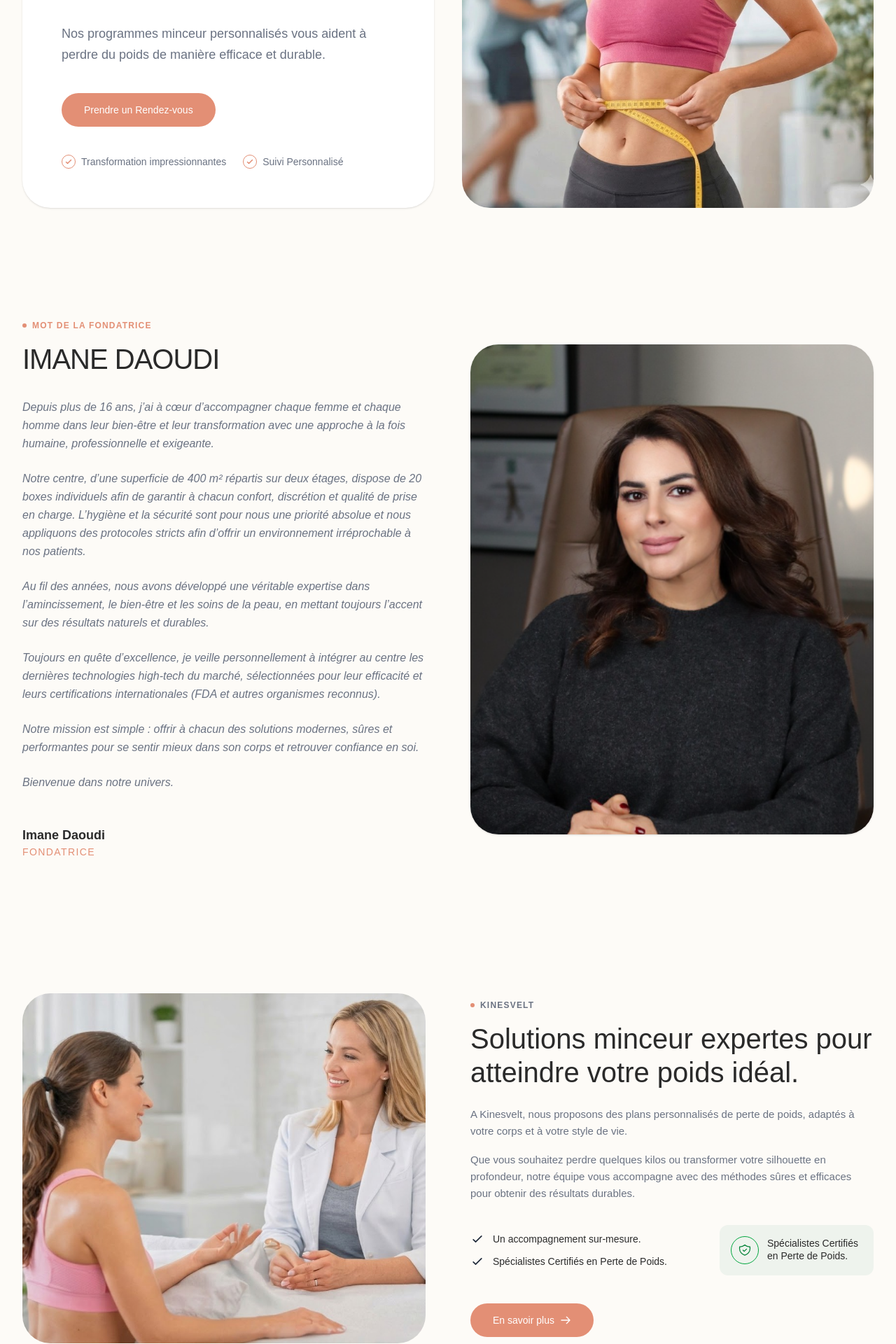
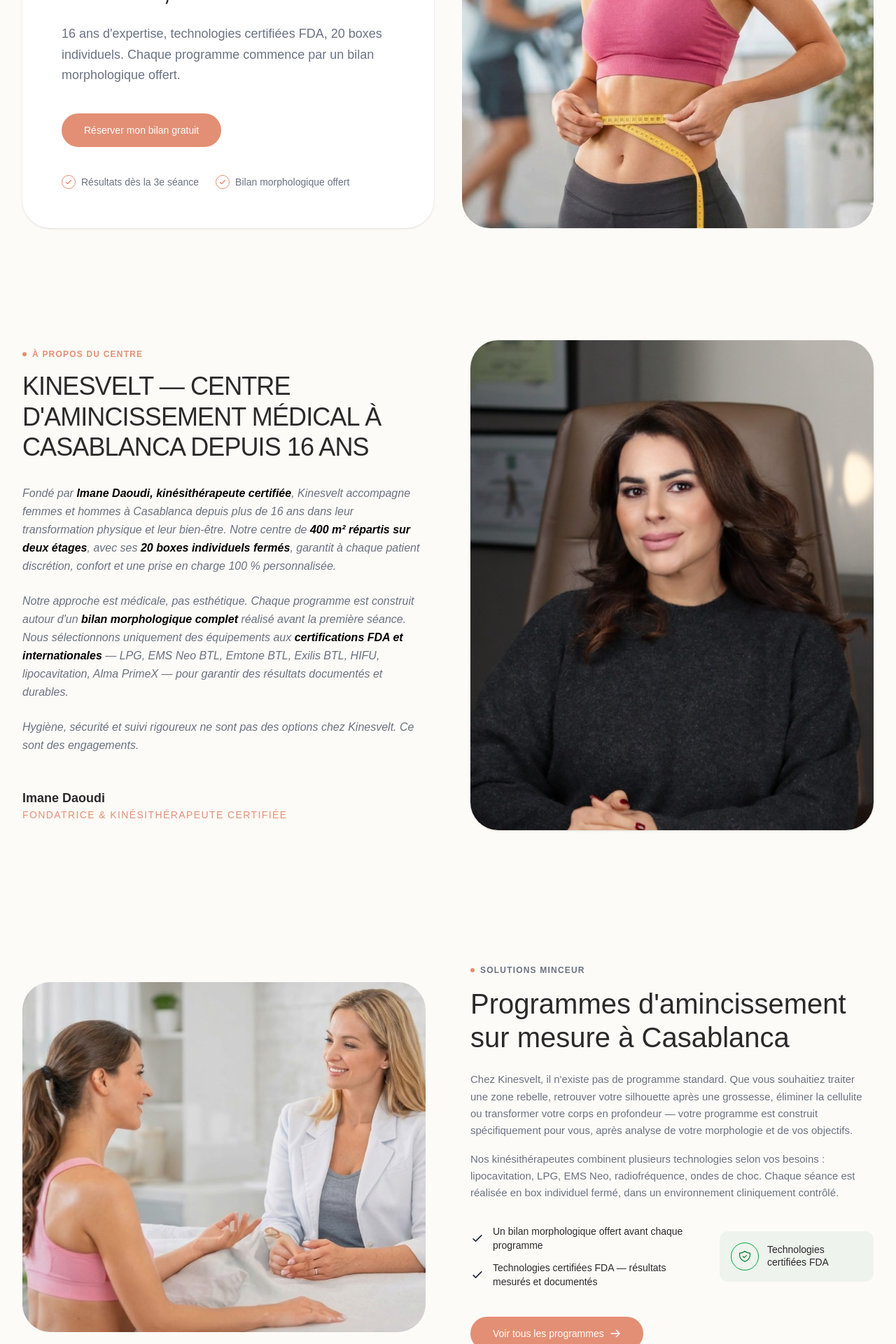
Before and after one commit to ranketgit/knisvelt, a Next.js app: page / in a window 1280 px wide. Shown: the part 420-2340 px from the top of the page at 70% size. Built offline with nearby package versions, Linux system fonts and the light colour scheme; no server answers.

Commit message:
renewing the homepage

```diff
--- a/app/components/ExpertSolutions.tsx
+++ b/app/components/ExpertSolutions.tsx
@@ -23,20 +23,20 @@ export default function ExpertSolutions() {
           <div className="flex items-center gap-2 mb-4">
             <span className="w-1.5 h-1.5 rounded-full bg-[#E38F75]"></span>
             <span className="text-gray-500 text-xs font-semibold tracking-widest uppercase">
-              Kinesvelt
+              Solutions Minceur
             </span>
           </div>
 
           <h2 className="text-3xl lg:text-[2.5rem] font-medium leading-[1.2] text-[#2A2A2A] mb-6">
-            Solutions minceur expertes pour atteindre votre poids idéal.
+            Programmes d'amincissement sur mesure à Casablanca
           </h2>
 
           <p className="text-gray-500 text-[15px] leading-relaxed mb-4">
-            A Kinesvelt, nous proposons des plans personnalisés de perte de poids, adaptés à votre corps et à votre style de vie.
+            Chez Kinesvelt, il n'existe pas de programme standard. Que vous souhaitiez traiter une zone rebelle, retrouver votre silhouette après une grossesse, éliminer la cellulite ou transformer votre corps en profondeur — votre programme est construit spécifiquement pour vous, après analyse de votre morphologie et de vos objectifs.
           </p>
 
           <p className="text-gray-500 text-[15px] leading-relaxed mb-8">
-            Que vous souhaitez perdre quelques kilos ou transformer votre silhouette en profondeur, notre équipe vous accompagne avec des méthodes sûres et efficaces pour obtenir des résultats durables.
+            Nos kinésithérapeutes combinent plusieurs technologies selon vos besoins : lipocavitation, LPG, EMS Neo, radiofréquence, ondes de choc. Chaque séance est réalisée en box individuel fermé, dans un environnement cliniquement contrôlé.
           </p>
 
           <div className="flex flex-col sm:flex-row gap-6 mb-10 items-start sm:items-center">
@@ -46,13 +46,13 @@ export default function ExpertSolutions() {
                 <svg className="w-5 h-5 text-gray-800 flex-shrink-0" fill="none" viewBox="0 0 24 24" stroke="currentColor">
                   <path strokeLinecap="round" strokeLinejoin="round" strokeWidth={2} d="M5 13l4 4L19 7" />
                 </svg>
-                <span className="text-[#2A2A2A] text-sm font-medium">Un accompagnement sur-mesure.</span>
+                <span className="text-[#2A2A2A] text-sm font-medium">Un bilan morphologique offert avant chaque programme</span>
               </li>
               <li className="flex items-center gap-3">
                 <svg className="w-5 h-5 text-gray-800 flex-shrink-0" fill="none" viewBox="0 0 24 24" stroke="currentColor">
                   <path strokeLinecap="round" strokeLinejoin="round" strokeWidth={2} d="M5 13l4 4L19 7" />
                 </svg>
-                <span className="text-[#2A2A2A] text-sm font-medium">Spécialistes Certifiés en Perte de Poids.</span>
+                <span className="text-[#2A2A2A] text-sm font-medium">Technologies certifiées FDA — résultats mesurés et documentés</span>
               </li>
             </ul>
 
@@ -63,17 +63,17 @@ export default function ExpertSolutions() {
                   <path strokeLinecap="round" strokeLinejoin="round" strokeWidth={1.5} d="M9 12l2 2 4-4m5.618-4.016A11.955 11.955 0 0112 2.944a11.955 11.955 0 01-8.618 3.04A12.02 12.02 0 003 9c0 5.591 3.824 10.29 9 11.622 5.176-1.332 9-6.03 9-11.622 0-1.042-.133-2.052-.382-3.016z" />
                 </svg>
               </div>
-              <span className="text-sm font-medium text-[#2A2A2A] leading-tight">Spécialistes Certifiés en Perte de Poids.</span>
+              <span className="text-sm font-medium text-[#2A2A2A] leading-tight">Technologies certifiées FDA</span>
             </div>
           </div>
 
           <div>
-            <Link href='/prestations' className="bg-[#E38F75] hover:bg-[#d47b60] transition-colors text-white px-8 py-3.5 rounded-full font-medium text-sm inline-flex items-center gap-2">
-              En savoir plus
+            <Link href='/prestations/corps' className="bg-[#E38F75] hover:bg-[#d47b60] transition-colors text-white px-8 py-3.5 rounded-full font-medium text-sm inline-flex items-center gap-2">
+              Voir tous les programmes
               <svg className="w-4 h-4" fill="none" viewBox="0 0 24 24" stroke="currentColor">
                 <path strokeLinecap="round" strokeLinejoin="round" strokeWidth={2} d="M14 5l7 7m0 0l-7 7m7-7H3" />
               </svg>
-            </Link >
+            </Link>
           </div>
 
         </div>
--- /dev/null
+++ b/app/components/Faq.tsx
@@ -0,0 +1,107 @@
+'use client';
+
+import { useState } from "react";
+
+export default function FAQ() {
+  const [activeIndex, setActiveIndex] = useState<number | null>(0);
+
+  const toggleAccordion = (index: number) => {
+    setActiveIndex(activeIndex === index ? null : index);
+  };
+
+  const faqs = [
+    {
+      question: "Combien de séances faut-il pour voir des résultats ?",
+      answer: "Les premiers résultats — perte de centimètres, peau plus ferme — sont visibles dès la 3e ou 4e séance selon la technique utilisée. Un programme complet comprend entre 8 et 12 séances. Votre bilan initial permet de définir le nombre exact et le rythme adapté à votre situation."
+    },
+    {
+      question: "Les soins d'amincissement sont-ils douloureux ?",
+      answer: "Non. Toutes les techniques proposées chez Kinesvelt sont non invasives. Certains patients ressentent une légère chaleur pendant la radiofréquence ou une sensation de pression pendant la lipocavitation — aucune douleur, aucune anesthésie, aucune éviction sociale."
+    },
+    {
+      question: "Le centre reçoit-il les hommes ?",
+      answer: "Oui. Kinesvelt accueille femmes et hommes pour tous les programmes corps, soins visage et équipements. Chaque séance se déroule en box individuel fermé pour une discrétion totale."
+    },
+    {
+      question: "Où est situé le centre Kinesvelt à Casablanca ?",
+      answer: "Le centre est situé Résidence Al Andalous, quartier Californie, Casablanca. Nous recevons du lundi au vendredi de 9h à 19h30. Vous pouvez réserver en ligne ou appeler le 05 22 21 73 91."
+    },
+    {
+      question: "Comment se déroule le bilan morphologique offert ?",
+      answer: "Le bilan dure 20 à 30 minutes. Notre kinésithérapeute analyse votre morphologie, comprend vos antécédents et objectifs, puis vous propose un programme précis avec les techniques adaptées et le nombre de séances recommandé. Le bilan est entièrement gratuit et sans obligation de traitement."
+    }
+  ];
+
+  return (
+    <section className="bg-white py-16 lg:py-24">
+      <div className="max-w-4xl mx-auto px-4 sm:px-6 lg:px-8">
+
+        {/* Section Header */}
+        <div className="flex flex-col items-center text-center mb-16">
+          <div className="flex items-center gap-2 mb-4">
+            <span className="w-1.5 h-1.5 rounded-full bg-[#E38F75]"></span>
+            <span className="text-[#E38F75] text-xs font-semibold tracking-widest uppercase">
+              FAQ
+            </span>
+          </div>
+          <h2 className="text-3xl lg:text-[2.5rem] font-medium leading-[1.2] text-[#2A2A2A]">
+            Questions fréquentes — centre d'amincissement à Casablanca
+          </h2>
+        </div>
+
+        {/* FAQ Accordion */}
+        <div className="space-y-4">
+          {faqs.map((faq, index) => {
+            const isOpen = activeIndex === index;
+
+            return (
+              <div
+                key={index}
+                className={`border rounded-2xl overflow-hidden transition-colors duration-300 ${
+                  isOpen ? "border-[#E38F75] bg-[#FAF8F7]" : "border-gray-100 bg-white hover:border-gray-200"
+                }`}
+              >
+                <button
+                  onClick={() => toggleAccordion(index)}
+                  className="w-full text-left px-6 py-5 flex items-center justify-between gap-4 focus:outline-none"
+                  aria-expanded={isOpen}
+                >
+                  <h3 className={`text-lg font-medium transition-colors ${isOpen ? "text-[#E38F75]" : "text-[#2A2A2A]"}`}>
+                    {faq.question}
+                  </h3>
+
+                  {/* Plus / Minus Icon */}
+                  <div className={`flex-shrink-0 w-8 h-8 rounded-full flex items-center justify-center transition-transform duration-300 ${isOpen ? "bg-[#E38F75] rotate-180" : "bg-[#EEF3ED]"}`}>
+                    {isOpen ? (
+                      <svg className="w-4 h-4 text-white" fill="none" viewBox="0 0 24 24" stroke="currentColor">
+                        <path strokeLinecap="round" strokeLinejoin="round" strokeWidth={2} d="M20 12H4" />
+                      </svg>
+                    ) : (
+                      <svg className="w-4 h-4 text-[#2A2A2A]" fill="none" viewBox="0 0 24 24" stroke="currentColor">
+                        <path strokeLinecap="round" strokeLinejoin="round" strokeWidth={2} d="M12 4v16m8-8H4" />
+                      </svg>
+                    )}
+                  </div>
+                </button>
+
+                {/* Answer Content */}
+                <div
+                  className={`grid transition-all duration-300 ease-in-out ${
+                    isOpen ? "grid-rows-[1fr] opacity-100" : "grid-rows-[0fr] opacity-0"
+                  }`}
+                >
+                  <div className="overflow-hidden">
+                    <div className="px-6 pb-6 text-gray-500 text-[15px] leading-relaxed">
+                      {faq.answer}
+                    </div>
+                  </div>
+                </div>
+              </div>
+            );
+          })}
+        </div>
+
+      </div>
+    </section>
+  );
+}
--- a/app/components/Hero.tsx
+++ b/app/components/Hero.tsx
@@ -13,16 +13,16 @@ export default function Hero() {
           </div>
 
           <h1 className="text-4xl lg:text-[2.75rem] font-medium leading-[1.15] text-[#2A2A2A] mb-6">
-            Reprenez le contrôle de votre silhouette et atteignez votre poids idéal!
+            Votre centre d'amincissement à Casablanca — résultats visibles, sur mesure
           </h1>
 
           <p className="text-gray-500 text-lg leading-relaxed mb-10 max-w-lg">
-            Nos programmes minceur personnalisés vous aident à perdre du poids de manière efficace et durable.
+            16 ans d'expertise, technologies certifiées FDA, 20 boxes individuels. Chaque programme commence par un bilan morphologique offert.
           </p>
 
           <div className="flex flex-wrap items-center gap-4 mb-10">
             <a href="/contact" className="bg-[#E38F75] hover:bg-[#d47b60] transition-colors text-white px-8 py-3.5 rounded-full font-medium text-sm">
-              Prendre un Rendez-vous
+              Réserver mon bilan gratuit
             </a>
 
           </div>
@@ -34,7 +34,7 @@ export default function Hero() {
                   <path strokeLinecap="round" strokeLinejoin="round" strokeWidth={3} d="M5 13l4 4L19 7" />
                 </svg>
               </div>
-              <span className="text-sm text-gray-500 font-medium">Transformation impressionnantes</span>
+              <span className="text-sm text-gray-500 font-medium">Résultats dès la 3e séance</span>
             </div>
 
             <div className="flex items-center gap-2">
@@ -43,7 +43,7 @@ export default function Hero() {
                   <path strokeLinecap="round" strokeLinejoin="round" strokeWidth={3} d="M5 13l4 4L19 7" />
                 </svg>
               </div>
-              <span className="text-sm text-gray-500 font-medium">Suivi Personnalisé</span>
+              <span className="text-sm text-gray-500 font-medium">Bilan morphologique offert</span>
             </div>
           </div>
         </div>
--- a/app/components/Onwer.tsx
+++ b/app/components/Onwer.tsx
@@ -10,39 +10,31 @@ export default function OwnerExpertise() {
           <div className="flex items-center gap-2 mb-4">
             <span className="w-1.5 h-1.5 rounded-full bg-[#E38F75]"></span>
             <span className="text-[#E38F75] text-xs font-semibold tracking-widest uppercase">
-              Mot de la fondatrice
+             À propos du centre
             </span>
           </div>
 
-          <h2 className="text-3xl lg:text-[2.5rem] font-medium leading-[1.2] text-[#2A2A2A] mb-8 uppercase tracking-tight">
-            Imane Daoudi
+          <h2 className="text-3xl lg:text-4xl font-medium leading-[1.2] text-[#2A2A2A] mb-8 uppercase tracking-tight">
+            Kinesvelt — centre d'amincissement médical à Casablanca depuis 16 ans
           </h2>
 
           {/* Main Talking Section in Italic */}
           <div className="space-y-6 text-gray-500 text-[16px] leading-relaxed italic">
             <p>
-              Depuis plus de 16 ans, j’ai à cœur d’accompagner chaque femme et chaque homme dans leur bien-être et leur transformation avec une approche à la fois humaine, professionnelle et exigeante.
+             Fondé par <span className="font-bold text-black">Imane Daoudi, kinésithérapeute certifiée</span>, Kinesvelt accompagne femmes et hommes à Casablanca depuis plus de 16 ans dans leur transformation physique et leur bien-être. Notre centre de <span className="font-bold text-black">400 m² répartis sur deux étages</span>, avec ses <span className="font-bold text-black">20 boxes individuels fermés</span>, garantit à chaque patient discrétion, confort et une prise en charge 100 % personnalisée.
             </p>
             <p>
-              Notre centre, d’une superficie de 400 m² répartis sur deux étages, dispose de 20 boxes individuels afin de garantir à chacun confort, discrétion et qualité de prise en charge. L’hygiène et la sécurité sont pour nous une priorité absolue et nous appliquons des protocoles stricts afin d’offrir un environnement irréprochable à nos patients.
+              Notre approche est médicale, pas esthétique. Chaque programme est construit autour d'un <span className="font-bold text-black">bilan morphologique complet</span> réalisé avant la première séance. Nous sélectionnons uniquement des équipements aux <span className="font-bold text-black">certifications FDA et internationales</span> — LPG, EMS Neo BTL, Emtone BTL, Exilis BTL, HIFU, lipocavitation, Alma PrimeX — pour garantir des résultats documentés et durables.
             </p>
             <p>
-              Au fil des années, nous avons développé une véritable expertise dans l’amincissement, le bien-être et les soins de la peau, en mettant toujours l’accent sur des résultats naturels et durables.
+             Hygiène, sécurité et suivi rigoureux ne sont pas des options chez Kinesvelt. Ce sont des engagements.
             </p>
-            <p>
-              Toujours en quête d’excellence, je veille personnellement à intégrer au centre les dernières technologies high-tech du marché, sélectionnées pour leur efficacité et leurs certifications internationales (FDA et autres organismes reconnus).
-            </p>
-            <p>
-              Notre mission est simple : offrir à chacun des solutions modernes, sûres et performantes pour se sentir mieux dans son corps et retrouver confiance en soi.
-            </p>
-            <p>
-              Bienvenue dans notre univers.
-            </p>
+
           </div>
 
           <div className="mt-12">
             <p className="font-semibold text-[#2A2A2A] text-lg">Imane Daoudi</p>
-            <p className="text-[#E38F75] text-sm uppercase font-medium tracking-widest">Fondatrice</p>
+            <p className="text-[#E38F75] text-sm uppercase font-medium tracking-widest">Fondatrice & Kinésithérapeute certifiée</p>
           </div>
         </div>
 
--- a/app/components/Technologies.tsx
+++ b/app/components/Technologies.tsx
@@ -6,49 +6,49 @@ export default function Technologies() {
     // PREMIUM MACHINES FIRST
     {
       name: "LPG",
-      action: "Bodycontouring et remodelage global de la silhouette.",
+      action: "Le standard mondial du remodelage corporel. Palper-rouler mécanique pour éliminer la cellulite, drainer et raffermir la peau en profondeur.",
       link: "/equipements/lpg",
       img: "/lpg.jpeg",
       premium: true
     },
     {
       name: "Emtone – BTL",
-      action: "Technologie révolutionnaire pour traiter tous les types de cellulite.",
+      action: "Combine radiofréquence et ondes de pression pour traiter les 4 types de cellulite simultanément. Certifié FDA.",
       link: "/equipements/emtone-btl",
       img: "/emtone.jpeg",
       premium: true
     },
     {
       name: "Exilis – BTL",
-      action: "Combinaison radiofréquence et ultrasons pour le raffermissement.",
+      action: "Radiofréquence et ultrasons combinés pour raffermir la peau du visage et du corps. Résultats progressifs sur 3 à 6 mois. Certifié FDA.",
       link: "/equipements/exilis-btl",
       img: "/exilis.jpeg",
       premium: true
     },
     {
       name: "T-Care Slim",
-      action: "Stimulation cellulaire profonde par radiofréquence capacitive.",
+      action: "Radiofréquence capacitive pour stimuler le métabolisme cellulaire et réduire la graisse localisée en profondeur.",
       link: "/equipements/t-care-slim",
       img: "/tcare.jpeg",
       premium: true
     },
     {
       name: "Alma PrimeX",
-      action: "Technologie premium de radiofréquence pour réduire les graisses.",
+      action: "Technologie premium multi-applications : réduit les graisses, raffermit la peau et améliore la texture cutanée. Corps et visage.",
       link: "/equipements/alma-primex-corps",
-      img: "/new-services/21.jpg", // Replace with correct image path if needed
+      img: "/new-services/21.jpg",
       premium: true
     },
     {
-      name: "EMS NEO BTL",
-      action: "Renforcement musculaire et réduction de graisse par HIFEM+.",
+      name: "EMS Neo BTL",
+      action: "20 000 contractions musculaires par séance. Renforce la sangle abdominale et brûle la graisse en parallèle. Certifié FDA.",
       link: "/equipements/ems-neo-btl",
       img: "/ems-neo.jpg",
       premium: true
     },
     {
       name: "VelaShape III",
-      action: "Solution n°1 pour la cellulite et la réduction de circonférence.",
+      action: "Solution certifiée FDA n°1 contre la cellulite : combine infrarouge, radiofréquence et aspiration pour réduire la peau d'orange.",
       link: "/equipements/velashape-3",
       img: "/vela.jpg",
       premium: true
@@ -57,49 +57,49 @@ export default function Technologies() {
     // STANDARD MACHINES
     {
       name: "Radiofréquence",
-      action: "Technologie avancée de raffermissement et régénération cutanée.",
+      action: "Raffermissement et régénération cutanée par chaleur contrôlée. Stimule la production de collagène en profondeur.",
       link: "/equipements/radiofrequence",
       img: "/radio.jpeg"
     },
     {
       name: "Lipocavitation",
-      action: "Technologie avancée de réduction de la graisse localisée.",
+      action: "Ultrasons de basse fréquence pour désintégrer les cellules graisseuses dans les zones ciblées. Non invasif, sans douleur.",
       link: "/equipements/lipocavitation",
       img: "/lipo.jpeg"
     },
     {
       name: "Ondes de choc X-Wave",
-      action: "Stimulation mécanique profonde et restructuration tissulaire.",
+      action: "Stimulation mécanique profonde pour briser les fibres de cellulite compacte et restructurer les tissus.",
       link: "/equipements/ondes-de-choc",
       img: "/ondes.jpeg"
     },
     {
       name: "Pressothérapie",
-      action: "Technologie avancée de drainage et stimulation circulatoire.",
+      action: "Drainage lymphatique par compression séquentielle. Élimine la rétention d'eau, réduit les gonflements et améliore la circulation.",
       link: "/equipements/pressotherapie",
       img: "/presto.jpeg"
     },
     {
-      name: "EMSculpt Haute Intensity",
-      action: "Renforcement musculaire et remodelage corporel.",
+      name: "EMSculpt",
+      action: "Électrostimulation haute intensité pour sculpter et tonifier sans effort physique. Idéal abdominaux et fessiers.",
       link: "/equipements/emsculpt",
       img: "/emscuplt.jpeg"
     },
     {
       name: "I-Lipo",
-      action: "Technologie laser lipolytique de dernière génération.",
+      action: "Laser lipolytique de dernière génération pour déstabiliser les cellules graisseuses et réduire les centimètres.",
       link: "/equipements/i-lipo",
       img: "/i-lipo.jpeg"
     },
     {
       name: "Endosphères",
-      action: "Micro-vibration compressive pour le drainage et remodelage avancé.",
+      action: "Micro-vibration compressive pour drainer, lisser la peau d'orange et remodeler les contours du corps.",
       link: "/equipements/endospheres",
       img: "/endospheres.jpeg"
     },
     {
-      name: "Madérothérapie & Métallo.",
-      action: "Remodelage corporel par instruments en bois et en métal.",
+      name: "Madérothérapie & Métallothérapie",
+      action: "Modelage corporel manuel par instruments en bois et en métal. Drainant, raffermissant et sculptant.",
       link: "/equipements/maderotherapie",
       img: "/maderotherapie.jpeg"
     }
@@ -117,8 +117,8 @@ export default function Technologies() {
               Nos Équipements
             </span>
           </div>
-          <h2 className="text-3xl lg:text-[2.5rem] font-medium leading-[1.2] text-[#2A2A2A] max-w-2xl">
-            Des technologies de pointe au service de votre corps
+          <h2 className="text-3xl lg:text-[2.5rem] font-medium leading-[1.2] text-[#2A2A2A] max-w-4xl">
+            Technologies certifiées FDA — les meilleurs équipements d'amincissement à Casablanca
           </h2>
         </div>
 
@@ -160,7 +160,7 @@ export default function Technologies() {
                   href={machine.link}
                   className="inline-flex items-center gap-2 text-sm font-semibold text-[#E38F75] hover:text-[#d47b60] transition-colors group"
                 >
-                  Découvrir la technologie
+                  Découvrir
                   <svg className="w-4 h-4 group-hover:translate-x-1 transition-transform" fill="none" viewBox="0 0 24 24" stroke="currentColor">
                     <path strokeLinecap="round" strokeLinejoin="round" strokeWidth={2} d="M14 5l7 7m0 0l-7 7m7-7H3" />
                   </svg>
--- a/app/layout.tsx
+++ b/app/layout.tsx
@@ -19,8 +19,8 @@ const SITE_URL = process.env.NEXT_PUBLIC_SITE_URL || "https://kinesvelt.com";
 
 export const metadata: Metadata = {
   metadataBase: new URL(SITE_URL),
-  title: "Kinesvelt | Reprenez le contrôle de votre silhouette",
-  description: "Nos programmes minceur personnalisés vous aident à perdre du poids de manière efficace et durable.",
+  title: "Kinesvelt | Centre Amincissement, Corps & Visage Casablanca",
+  description: "Kinesvelt, centre d'amincissement à Casablanca depuis 16 ans. LPG, lipocavitation, EMS Neo, HIFU, soins visage. 20 boxes individuels. Bilan offert.",
   alternates: {
     canonical: "/",
   },
--- a/app/page.tsx
+++ b/app/page.tsx
@@ -5,6 +5,7 @@ import OwnerExpertise from "./components/Onwer";
 import Testimonials from "./components/Testimonials";
 import Prestations from "./components/Services";
 import Technologies from "./components/Technologies";
+import FAQ from "./components/Faq";
 
 export default function Home() {
   return (
@@ -16,8 +17,7 @@ export default function Home() {
     <Testimonials />
     <Prestations />
     <Technologies />
-
+    <FAQ />
     </>
-
   );
 }
```
Also changed, not shown: app/components/ProgramsSection.tsx (+9 -6 lines), app/components/Services.tsx (+15 -34 lines), app/components/Testimonials.tsx (+9 -2 lines).
